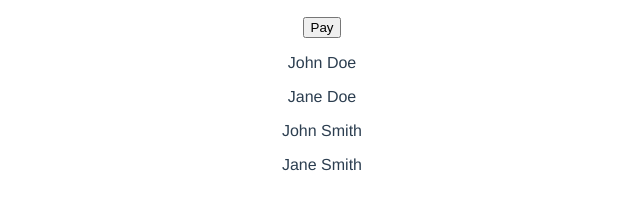
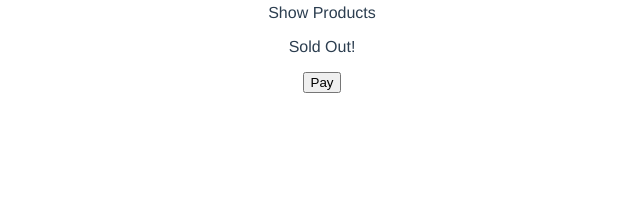
Before and after one commit to sixtusdeveloper/Vue-Project, a Vue app: page / in a window 1280 px wide. Shown: the part 521-730 px from the top of the page, without its empty margins (318-958 px from the left). Built offline with nearby package versions, Linux system fonts and the light colour scheme.

Commit message:
commit on few files

```diff
--- a/package.json
+++ b/package.json
@@ -1,5 +1,5 @@
 {
-  "name": "vue3-quickstart",
+  "name": "altschool-vue-project",
   "version": "0.1.0",
   "private": true,
   "scripts": {
--- a/src/App.vue
+++ b/src/App.vue
@@ -6,17 +6,17 @@
   <ProductsItems />
   <InventoryCount />
   <SubmitForm />
-  <StudentInputs />
+  <!-- <StudentInputs /> -->
 </template>
 
 <script>
 import HelloWorld from './components/HelloWorld.vue'
-import AltSchoolStudent from './components/AltshoolStudent.vue'
+import AltSchoolStudent from './components/AltSchoolStudent.vue'
 import FormInput from './components/FormInput.vue'
 import ProductsItems from './components/ProductItems.vue'
 import InventoryCount from './components/InventoryCount.vue'
 import SubmitForm from './components/SubmitForm.vue'
-import StudentInputs from './components/StudentInput.vue'
+// import StudentInputs from './components/StudentInput.vue'
 
 // import { is } from 'core-js/fn/object'
 // import { beforeCreate } from 'core-js/fn/object'
@@ -32,7 +32,7 @@ export default {
     ProductsItems,
     InventoryCount,
     SubmitForm,
-    StudentInputs
+
   }
 }
 
--- a/src/components/StudentInput.vue
+++ /dev/null
@@ -1,43 +0,0 @@
-<template>
-  <div>
-    <p v-for="student in students" :key="student.id">{{ student.name }}</p>
-  </div>
-</template>
-
-<script lang="ts">
-import { defineComponent, reactive, computed } from 'vue';
-
-interface Student {
-  id: number;
-  name: string;
-  grade: string;
-}
-
-export default defineComponent({
-  name: 'StudentComponent',
-  setup() {
-    const state = reactive({
-      students: [
-        { id: 1, name: 'John Doe', grade: 'A' },
-        { id: 2, name: 'Jane Doe', grade: 'B' },
-        { id: 3, name: 'John Smith', grade: 'C' },
-        { id: 4, name: 'Jane Smith', grade: 'D' }
-      ] as Student[]
-    });
-
-    const students = computed(() => state.students);
-
-    return {
-      students
-    };
-  }
-});
-</script>
-
-<style scoped>
-body {
-  background-color: #f0f0f0;
-  text-align: center;
-  margin: 0 auto;
-}
-</style>
```
